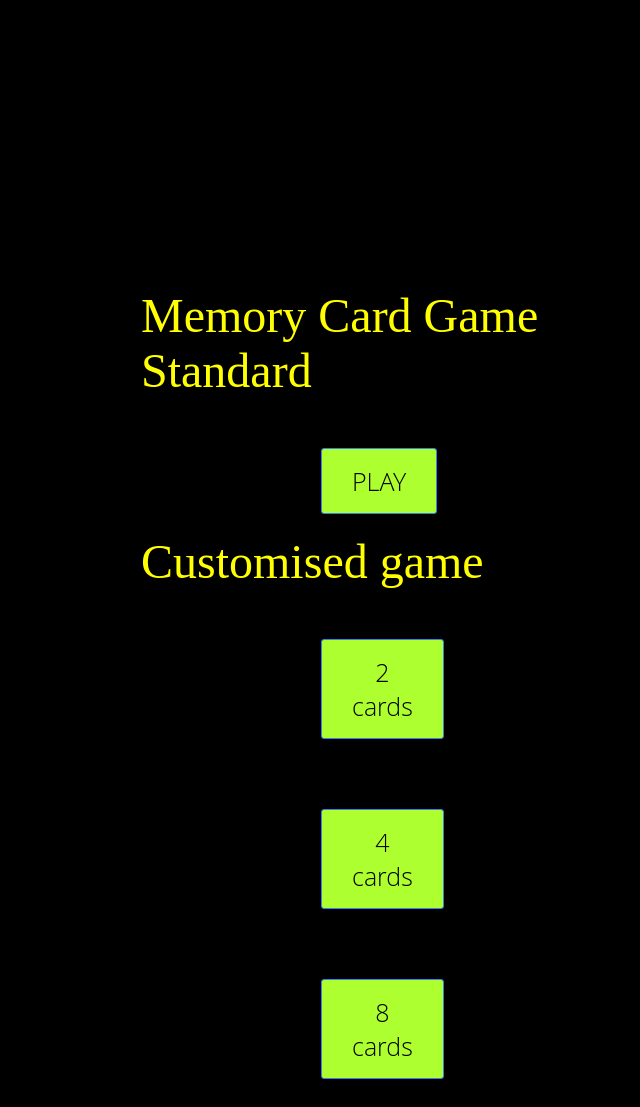
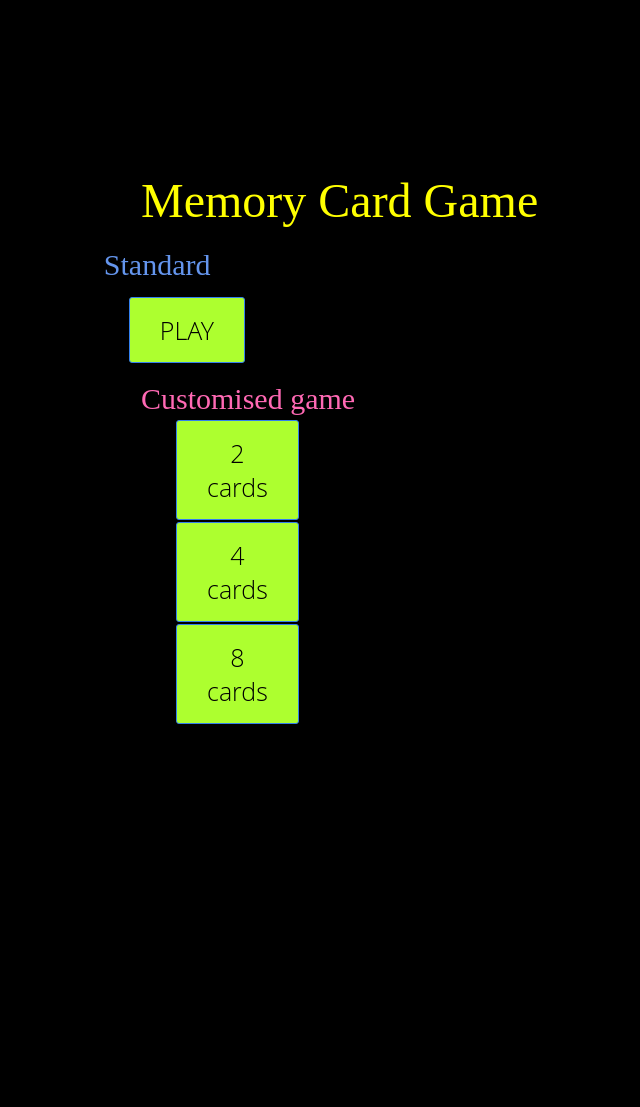
Before and after one commit to danielajoian/JavaScript-Game, a Flask app: page / in a window 1280 px wide. Shown: the whole page, without its empty margins (287-927 px from the left). After the commit the page ends 724 px from the top, so only its background shows below. Run offline with Flask 2, Linux system fonts and the light colour scheme.

Commit message:
some style on first page

```diff
--- a/memory_game_generate_images - Copy/static/first_page.css
+++ b/memory_game_generate_images - Copy/static/first_page.css
@@ -6,7 +6,7 @@ body {
     color: yellow;
     font-family: "Hiragino Maru Gothic ProN";
     font-size: 3em;
-    padding: 280px 420px 0px 420px;
+    padding: 165px 420px 0px 420px;
 }
 
 #button-container {
@@ -27,15 +27,40 @@ a, a:link, a:visited, a:hover, a:active {
     font-family: Open Sans;
     font-size: 25px;
     font-weight: 100;
-    margin: 50px 320px 20px 180px;
+    margin: 0px 320px 2px 35px;
     padding: 15px 30px 15px 30px;
     border: solid #337FED 1px;
     text-decoration: none;
     display: inline-block;
     cursor: pointer;
     text-align: center;
+    float: right;
 }
 
 #play-button:hover {
     background-color:mediumblue;
 }
+
+#standard {
+    color: cornflowerblue;
+    font-family: "Hiragino Maru Gothic ProN";
+    font-size: 30px;
+    text-align: right;
+    clear: both;
+    float:left;
+    margin: 20px 15px 15px 10px;
+}
+
+#customised {
+    color: hotpink;
+    font-family: "Hiragino Maru Gothic ProN";
+    font-size: 30px;
+}
+
+.customisedg {
+ float:left;
+}
+
+.standardg {
+float: right;
+}
--- a/memory_game_generate_images - Copy/templates/first_page.html
+++ b/memory_game_generate_images - Copy/templates/first_page.html
@@ -8,12 +8,16 @@
 </head>
 <body>
 <div id="title">Memory Card Game
-    <label id="'standard">Standard</label>
+    <span class="standardg">
+    <label id="standard">Standard</label>
     <button id="play-button"><a style="text-decoration: none;" href="/play">PLAY</a></button>
+    </span>
+    <span class="customisedg">
     <label id="customised">Customised game</label>
     <button id="play-button"><a style="text-decoration: none;" href="/play">2 cards</a></button>
     <button id="play-button"><a style="text-decoration: none;" href="/play">4 cards</a></button>
     <button id="play-button"><a style="text-decoration: none;" href="/play">8 cards</a></button>
+    </span>
 </div>
 </body>
 </html>
```
